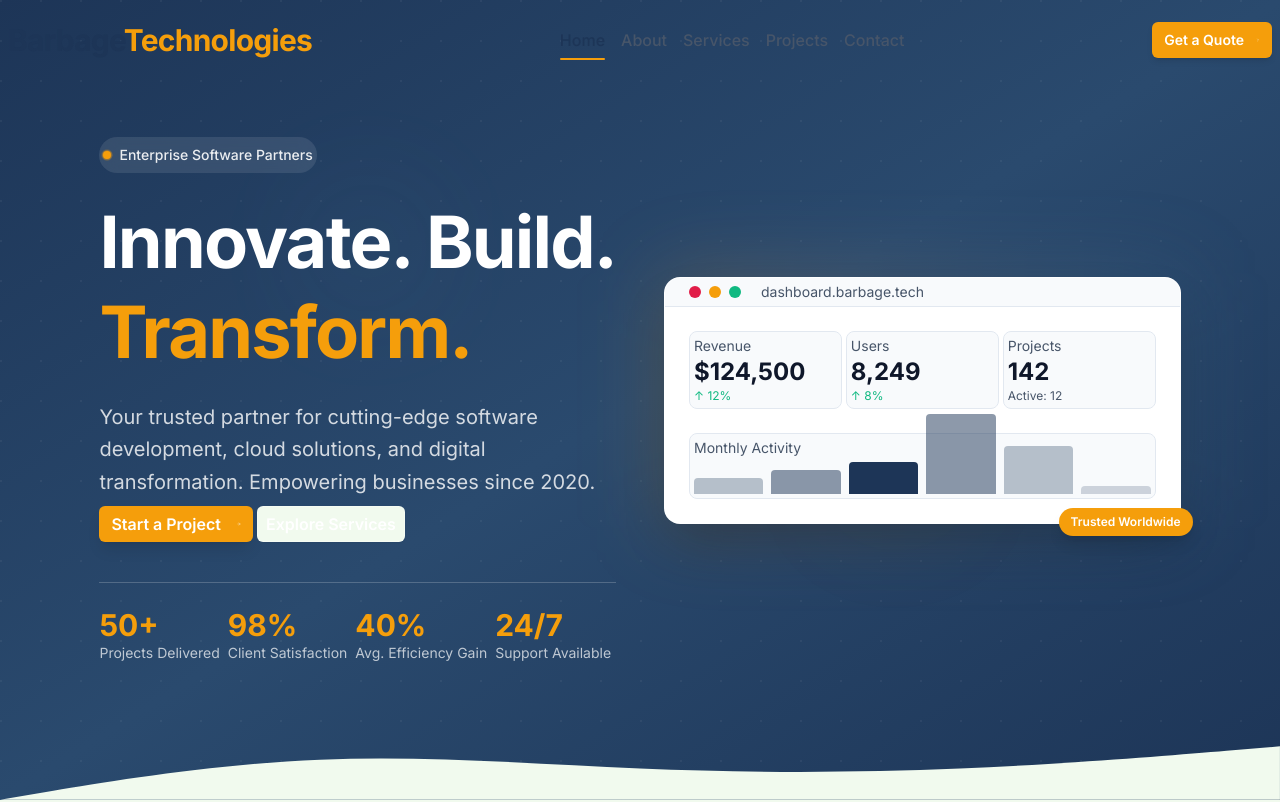
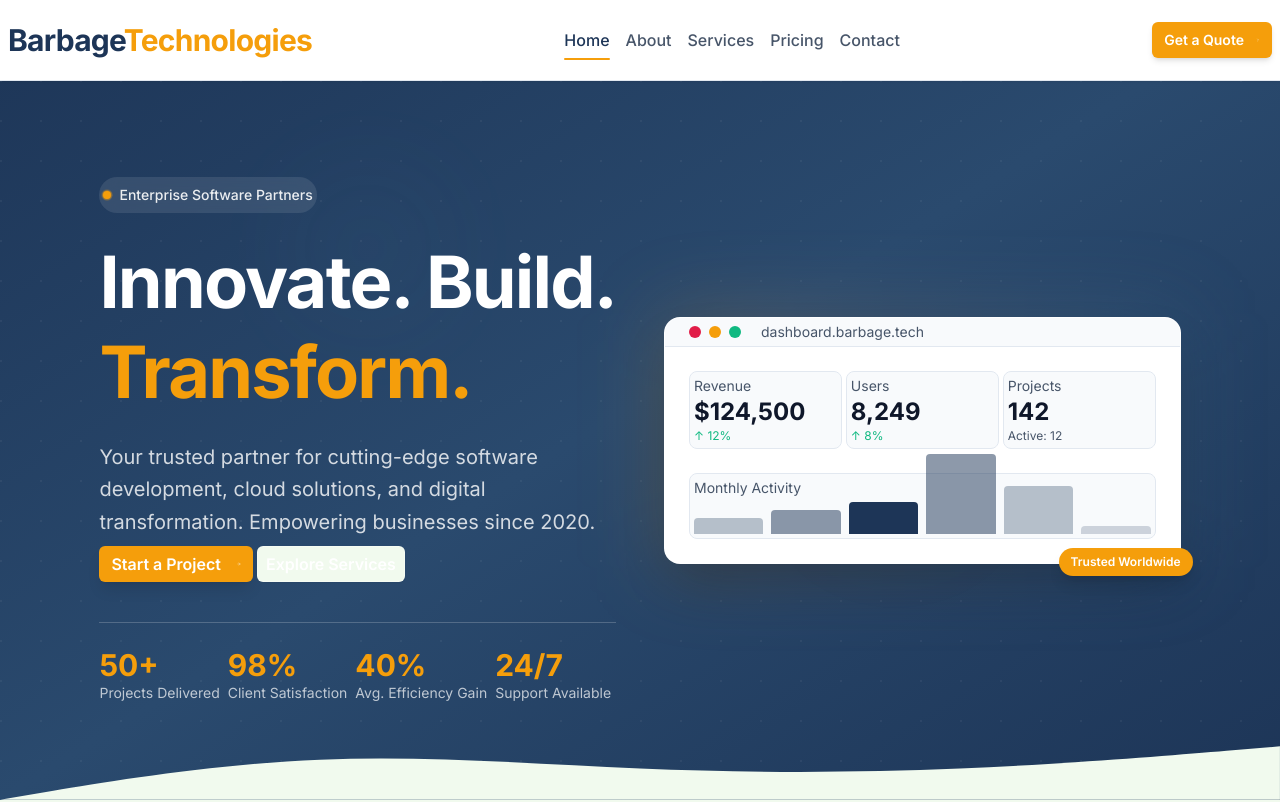
Before and after one commit to BabbageTech/Babbage-Technologies, a Next.js app in the folder babbage-technologies/: page / in a window 1280 px wide. Shown: the top 802 px of the page. Built offline with nearby package versions, Linux system fonts and the light colour scheme.

Commit message:
commit page and about

```diff
--- a/babbage-technologies/app/page.tsx
+++ b/babbage-technologies/app/page.tsx
@@ -131,7 +131,8 @@ export default function HomePage() {
     <div className="flex flex-col min-h-screen bg-background">
       <main className="flex-grow">
         {/* ========== HERO SECTION ========== */}
-        <section className="relative min-h-screen flex items-center overflow-hidden bg-gradient-to-br from-primary via-primary-hover to-primary">
+        {/* Added pt-16 lg:pt-20 to account for fixed header height */}
+        <section className="relative min-h-screen flex items-center overflow-hidden bg-gradient-to-br from-primary via-primary-hover to-primary pt-16 lg:pt-20">
           {/* Animated background elements */}
           <div className="absolute inset-0 overflow-hidden">
             <div className="absolute top-1/4 left-1/4 w-96 h-96 bg-secondary/20 rounded-full blur-3xl animate-pulse" />
@@ -141,7 +142,7 @@ export default function HomePage() {
             </div>
           </div>
 
-          <div className="relative z-10 max-w-7xl mx-auto px-4 sm:px-6 lg:px-8 py-20 lg:py-32">
+          <div className="relative z-10 max-w-7xl mx-auto px-4 sm:px-6 lg:px-8 py-12 lg:py-16">
             <div className="grid lg:grid-cols-2 gap-12 items-center">
               {/* Left Column - Content */}
               <div>
--- a/babbage-technologies/components/Header.tsx
+++ b/babbage-technologies/components/Header.tsx
@@ -11,25 +11,13 @@ const navLinks = [
   { label: "Home", href: "/" },
   { label: "About", href: "/about" },
   { label: "Services", href: "/services" },
-  { label: "Projects", href: "/projects" },
+  { label: "Pricing", href: "/pricing" },
   { label: "Contact", href: "/contact" },
 ];
 
 const Header: React.FC = () => {
   const pathname = usePathname();
-  const [isScrolled, setIsScrolled] = useState(false);
   const [isMenuOpen, setIsMenuOpen] = useState(false);
-
-  useEffect(() => {
-    const handleScroll = () => {
-      setIsScrolled(window.scrollY > 20);
-    };
-
-    window.addEventListener('scroll', handleScroll);
-    handleScroll();
-
-    return () => window.removeEventListener('scroll', handleScroll);
-  }, []);
 
   useEffect(() => {
     if (isMenuOpen) {
@@ -53,11 +41,7 @@ const Header: React.FC = () => {
         initial={{ y: -100, opacity: 0 }}
         animate={{ y: 0, opacity: 1 }}
         transition={{ type: "spring", stiffness: 100, damping: 15, delay: 0.2 }}
-        className={`fixed w-full top-0 z-50 transition-all duration-300 ${
-          isScrolled
-            ? "bg-white/95 backdrop-blur-md shadow-card border-b border-border"
-            : "bg-transparent"
-        }`}
+        className="fixed w-full top-0 z-50 bg-surface shadow-card border-b border-border transition-all duration-300"
       >
         <div className="max-w-7xl mx-auto px-4 sm:px-6 lg:px-8">
           <div className="flex items-center justify-between h-16 lg:h-20">
@@ -65,7 +49,7 @@ const Header: React.FC = () => {
             <Link href="/" className="flex-shrink-0 group">
               <h1 className="text-2xl lg:text-3xl font-bold tracking-tight">
                 <span className="text-primary">Barbage</span>
-                <span className={`${isScrolled ? "text-accent" : "text-accent"} transition-colors`}>
+                <span className="text-accent transition-colors">
                   Technologies
                 </span>
               </h1>
@@ -135,7 +119,7 @@ const Header: React.FC = () => {
             animate={{ opacity: 1 }}
             exit={{ opacity: 0 }}
             transition={{ duration: 0.2 }}
-            className="fixed inset-0 z-40 bg-primary/95 backdrop-blur-md md:hidden"
+            className="fixed inset-0 z-40 bg-primary md:hidden"
             style={{ top: "64px" }}
           >
             <motion.nav
```
Also changed, not shown: 1 other file (tests, documents, lock files or other folders).
